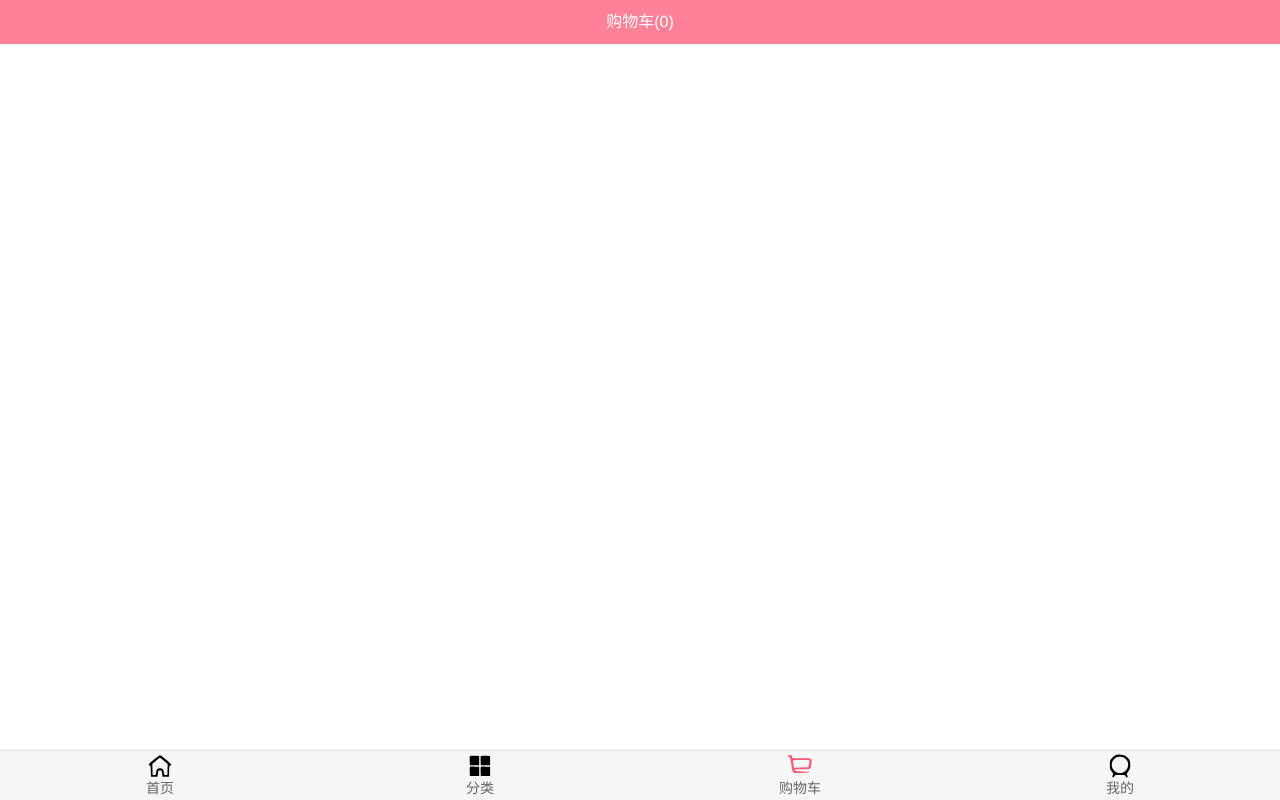
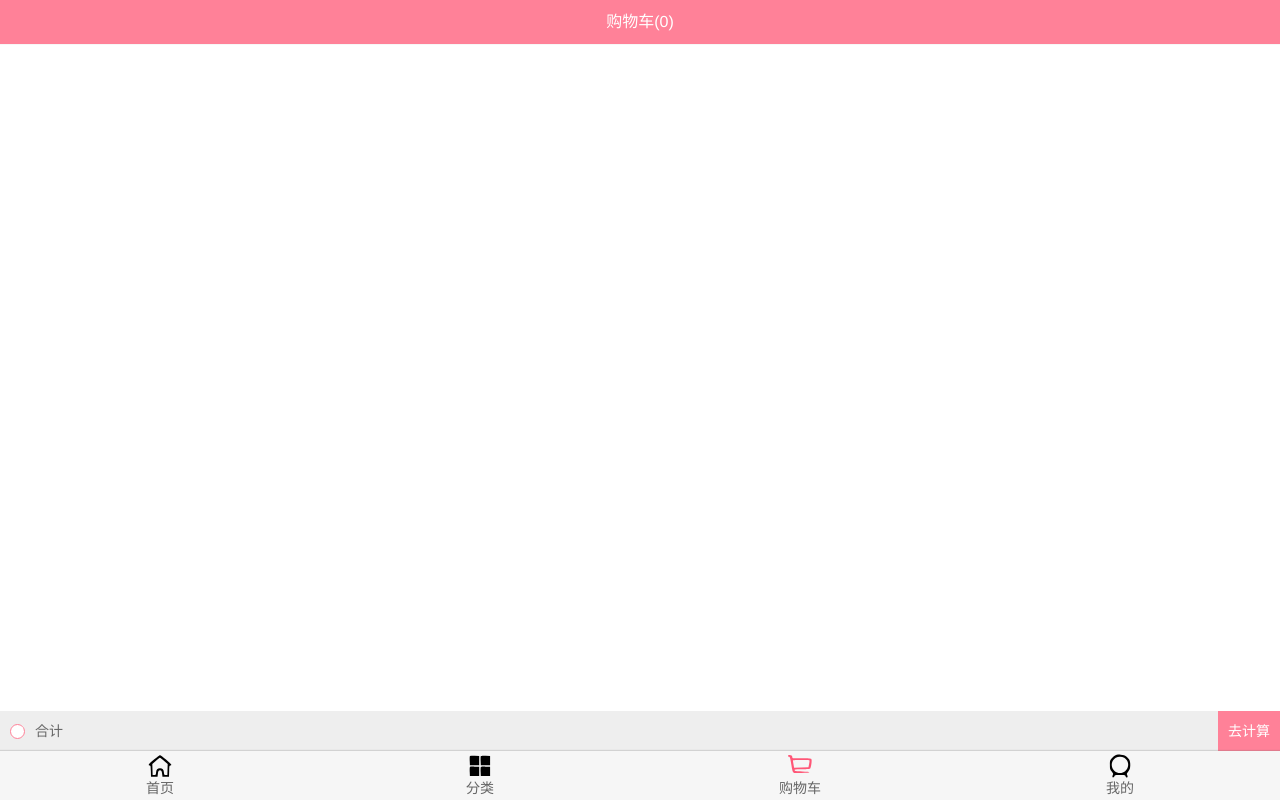
Before and after one commit to colorcat503/supermall, a Vue app: page /cart in a window 1280 px wide. Built offline with nearby package versions, Linux system fonts and the light colour scheme.

Commit message:
'购物车'

```diff
--- a/src/store/actions.js
+++ b/src/store/actions.js
@@ -5,6 +5,9 @@ export default {
       commit("addCounter", oldProduct);
     } else {
       payload.count = 1;
+      payload.price = parseInt(
+        payload.price.substr(1, payload.price.length - 1)
+      );
       commit("addToCart", payload);
     }
   }
--- a/src/store/mutations.js
+++ b/src/store/mutations.js
@@ -5,7 +5,7 @@ export default {
     payload.count += 1;
   },
   addToCart(state, payload) {
-    payload.isChecked = false;
+    payload.checked = false;
     state.cartList.push(payload);
   }
 };
--- a/src/views/cart/Cart.vue
+++ b/src/views/cart/Cart.vue
@@ -6,6 +6,7 @@
     <better-scroll ref="scroll" class="cart-content" :probe-type="3">
       <cart-list></cart-list>
     </better-scroll>
+    <bottom-bar class="cart-bar"></bottom-bar>
   </div>
 </template>
 
@@ -13,6 +14,7 @@
   import NavBar from "components/common/navbar/NavBar";
   import BetterScroll from "components/common/scroll/Scroll";
   import CartList from "./childComps/CartList";
+  import BottomBar from "./childComps/CartBottomBar";
 
   import { mapGetters } from "vuex";
   export default {
@@ -20,7 +22,8 @@
     components: {
       NavBar,
       CartList,
-      BetterScroll
+      BetterScroll,
+      BottomBar
     },
     computed: {
       // 语法1
@@ -53,7 +56,12 @@
     width: 100%;
     position: absolute;
     top: 44px;
-    bottom: 49px;
+    bottom: 89px;
     overflow: hidden;
   }
+  .cart-bar {
+    position: absolute;
+    bottom: 49px;
+    width: 100%;
+  }
 </style>
--- /dev/null
+++ b/src/views/cart/childComps/CartBottomBar.vue
@@ -0,0 +1,93 @@
+<template>
+  <div class="bottom-bar">
+    <div class="all-checked">
+      <div class="bottom-selector">
+        <div class="selector" :class="{'check':allChecked}" @click="itemClick">
+          <img src="~assets/img/cart/tick.svg" alt="" />
+        </div>
+      </div>
+      <div>
+        <span class="total-text">合计</span><span>{{ totalPrice }}</span>
+      </div>
+    </div>
+    <div class="to-pay">去计算{{ checkLength }}</div>
+  </div>
+</template>
+
+<script>
+  import { mapGetters } from "vuex";
+  export default {
+    name: "BottomBar",
+    data() {
+      return {
+        allChecked: false
+        // totalPrice: 0
+      };
+    },
+    computeds: {
+      ...mapGetters(["cartList"]),
+      totalPrice() {
+        return this.cartList
+          .filter(item => {
+            return item.checked;
+          })
+          .reduce((proValue, item) => {
+            return proValue + item.price * item.count;
+          }, 0)
+          .toFixed(2);
+      },
+      checkLength() {
+        return this.cartList.filter(item => {
+          return item.checked;
+        }).length;
+      }
+    },
+    methods: {
+      itemClick() {}
+    }
+  };
+</script>
+
+<style scoped>
+  .bottom-bar {
+    height: 40px;
+    line-height: 40px;
+    background-color: #eeeeee;
+    display: flex;
+    justify-content: space-between;
+    font-size: 14px;
+  }
+  .all-checked {
+    display: flex;
+    flex: 1;
+  }
+  .bottom-selector {
+    width: 35px;
+    display: flex;
+    align-items: center;
+    justify-content: center;
+  }
+  .selector {
+    width: 15px;
+    height: 15px;
+    border-radius: 50%;
+    border: 1px solid var(--color-tint);
+    background-color: #fff;
+  }
+  .selector.check {
+    background-color: var(--color-tint);
+  }
+  .selector img {
+    width: 12px;
+    height: 12px;
+    margin-bottom: 13px;
+  }
+  .total-text {
+    margin-right: 10px;
+  }
+  .to-pay {
+    padding: 0 10px;
+    background-color: var(--color-tint);
+    color: #ffffff;
+  }
+</style>
--- a/src/views/cart/childComps/CartItem.vue
+++ b/src/views/cart/childComps/CartItem.vue
@@ -3,7 +3,7 @@
     <div class="item-selector">
       <div
         class="selector"
-        :class="{'check':cartItem.isChecked}"
+        :class="{'check':cartItem.checked}"
         @click="itemClick"
       >
         <img src="~assets/img/cart/tick.svg" alt="" />
@@ -33,22 +33,23 @@
           return {};
         }
       }
-      // index: {
-      //   type: Number,
-      //   default: 0
-      // }
     },
 
     data() {
-      return {
-        // isChecked: false
-      };
+      return {};
     },
 
     methods: {
       itemClick() {
-        this.cartItem.isChecked = !this.cartItem.isChecked;
-        // this.$store.state.cartList[this.index].activeed = this.isChecked;
+        console.log(this.cartItem);
+        this.cartItem.checked = !this.cartItem.checked;
+        // // this.$store.state.cartList[this.index].activeed = this.isChecked;
+        // this.$store.state.cartList.forEach(item => {
+        //   if (item.isChecked) {
+        //     let price = parseInt(item.price.substr(1, item.price.length - 1));
+        //     this.total = price * item.count;
+        //   }
+        // });
       }
     }
   };
@@ -61,9 +62,7 @@
     justify-content: space-between;
     padding: 10px 0;
   }
-  .item-selector {
-    width: 30px;
-  }
+
   .item-img img {
     width: 50px;
     border-radius: 5px;
@@ -99,6 +98,7 @@
     color: var(--color-tint);
   }
   .item-selector {
+    width: 30px;
     display: flex;
     align-items: center;
     justify-content: center;
```
